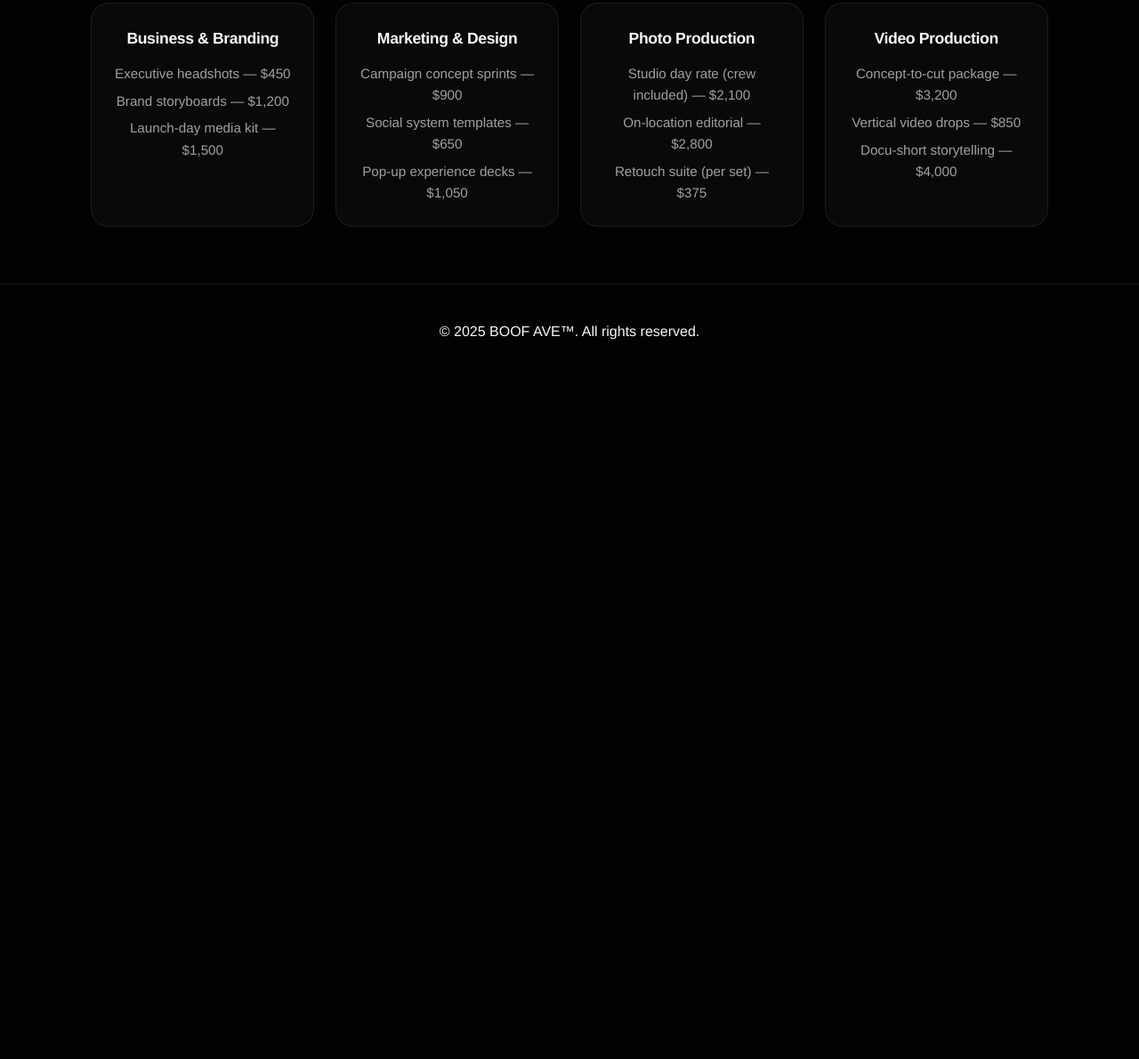
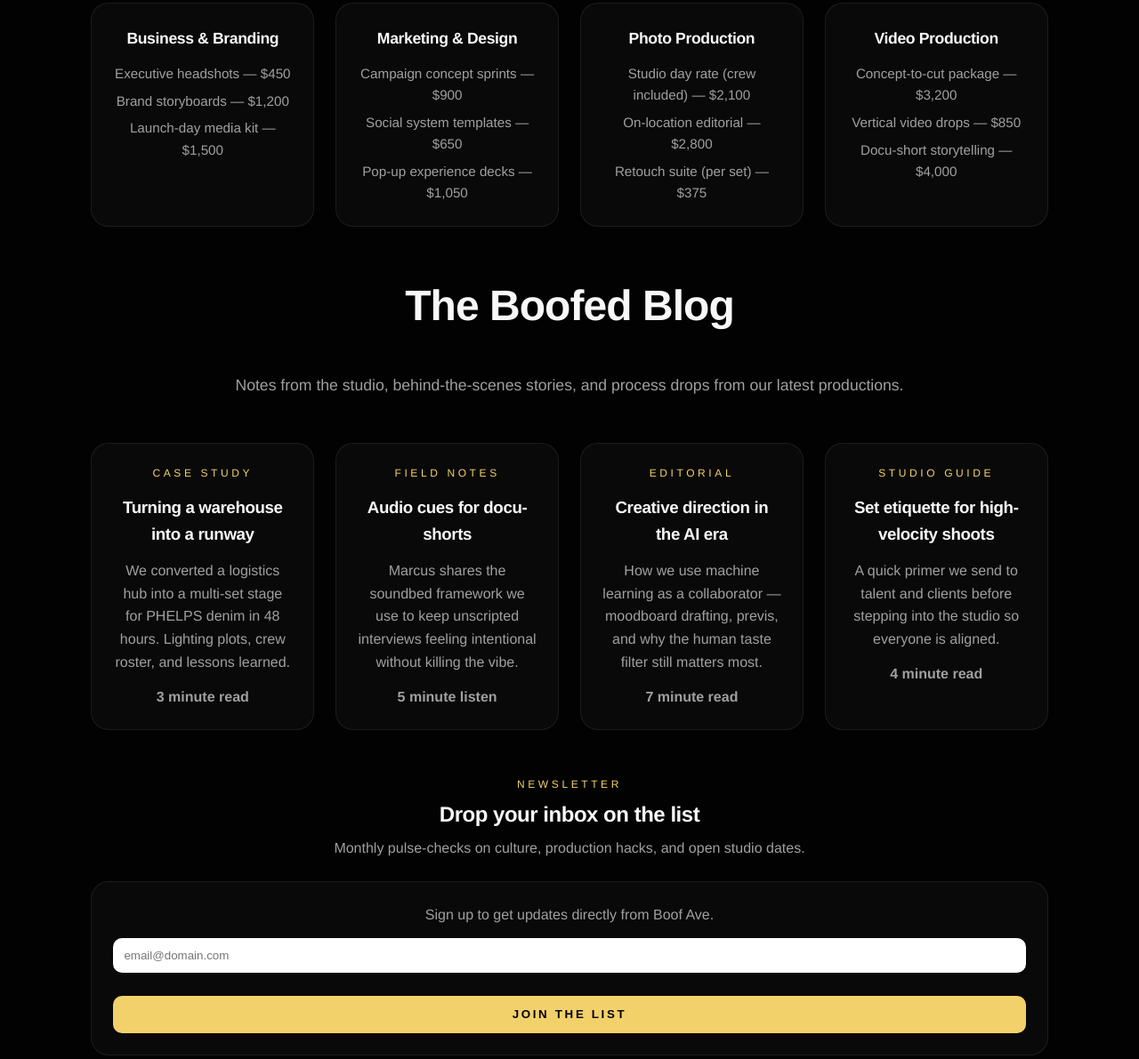
Before and after one commit to jayyreall/boof-ave, a plain HTML site: page index.html in a window 1280 px wide. Shown: the part 1071-2262 px from the top of the page at 89% size. Before the commit the page ends 1496 px from the top, so only its background shows below. Drawn offline with Linux system fonts and the light colour scheme.

Commit message:
Refactor navigation and add blog and newsletter sections
Removed duplicate 'Home' link and 'Blog' link from navigation. Added new sections for 'The Boofed Blog' and 'Newsletter signup'.

```diff
--- a/index.html
+++ b/index.html
@@ -39,11 +39,10 @@
 
     <nav class="main-nav" aria-label="Primary">
       <ul>
+        <li><a href="index.html">Home</a></li>
         <li><a href="about.html">About Us</a></li>
         <li><a href="booking.html">Booking</a></li>
-        <li><a href="blog.html">Blog</a></li>
         <li><a href="contact.html">Contact Us</a></li>
-        <li><a href="index.html">Home</a></li>
       </ul>
     </nav>
   </header>
@@ -131,6 +130,64 @@
         </article>
       </div>
     </section>
+
+    <section class="welcome">
+      <h2>The Boofed Blog</h2>
+      <p>Notes from the studio, behind-the-scenes stories, and process drops from our latest productions.</p>
+    </section>
+
+    <section class="services__grid" aria-label="Featured posts">
+      <article class="service-card">
+        <p class="eyebrow">Case Study</p>
+        <h3>Turning a warehouse into a runway</h3>
+        <p>
+          We converted a logistics hub into a multi-set stage for PHELPS denim in 48 hours. Lighting plots, crew roster,
+          and lessons learned.
+        </p>
+        <p><strong>3 minute read</strong></p>
+      </article>
+      <article class="service-card">
+        <p class="eyebrow">Field Notes</p>
+        <h3>Audio cues for docu-shorts</h3>
+        <p>
+          Marcus shares the soundbed framework we use to keep unscripted interviews feeling intentional without killing the
+          vibe.
+        </p>
+        <p><strong>5 minute listen</strong></p>
+      </article>
+      <article class="service-card">
+        <p class="eyebrow">Editorial</p>
+        <h3>Creative direction in the AI era</h3>
+        <p>
+          How we use machine learning as a collaborator — moodboard drafting, previs, and why the human taste filter still
+          matters most.
+        </p>
+        <p><strong>7 minute read</strong></p>
+      </article>
+      <article class="service-card">
+        <p class="eyebrow">Studio Guide</p>
+        <h3>Set etiquette for high-velocity shoots</h3>
+        <p>
+          A quick primer we send to talent and clients before stepping into the studio so everyone is aligned.
+        </p>
+        <p><strong>4 minute read</strong></p>
+      </article>
+    </section>
+
+    <section>
+      <div class="section-heading">
+        <p class="eyebrow">Newsletter</p>
+        <h2>Drop your inbox on the list</h2>
+        <p>Monthly pulse-checks on culture, production hacks, and open studio dates.</p>
+      </div>
+      <form class="services__grid" aria-label="Newsletter signup">
+        <label class="service-card" for="newsletter-email">
+          <p>Sign up to get updates directly from Boof Ave.</p>
+          <input id="newsletter-email" type="email" name="email" placeholder="email@domain.com" style="padding: 0.75rem; border-radius: 10px; border: none;" required>
+          <button type="submit" style="margin-top: 0.75rem; padding: 0.85rem; border-radius: 10px; border: none; background: var(--accent); color: #020202; font-weight: 600; text-transform: uppercase; letter-spacing: 0.2em;">Join the list</button>
+        </label>
+      </form>
+    </section>
   </main>
 
   <footer id="contact">
```
